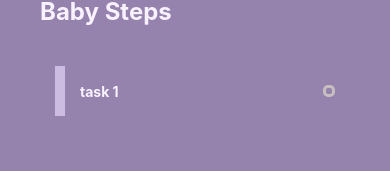
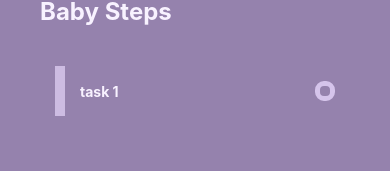
Before and after one commit to gtrofimov13/babysteps, a React Native app: screen / in a window 390 px wide. Shown: the part 123-294 px from the top of the page. Built offline with nearby package versions, Linux system fonts and the light colour scheme.

Commit message:
change difficulty circle

```diff
--- a/assets/Colors.js
+++ b/assets/Colors.js
@@ -6,7 +6,12 @@ bg: '#9582AD',
 text: '#F8F2FF',
 item: '#9582AD',
 square: '#E5D4FA',
-circular: '#FAF9D4',
+circular:  {
+    green: '#E1FAC5',
+    yellow: '#FAF6B9',
+    red: '#FAACC1',
+    gray: '#E5D4FA'
+},
 };
 
 export default colors;
--- a/components/Task.js
+++ b/components/Task.js
@@ -1,8 +1,36 @@
-import React from "react";
+import React, { useState } from "react";
 import { View, Text, StyleSheet, Touchable, TouchableOpacity } from "react-native";
 import colors from "../assets/Colors";
 
 const Task = (props) => {
+
+    const [dif,setDif]=useState(null)
+
+    {/*change taskDif */}
+    const handleDif = (dif) => {
+        // if taskDif = 2 => 0
+        // else +1
+        if(dif===null)
+        setDif('low')
+        else if (dif==='low')
+        setDif('mid')
+        else if(dif==='mid')
+        setDif('high')
+        else {
+        setDif(null)
+        }
+    }
+
+    function getDif(dif) {
+        if(dif===null)
+          return {borderColor: colors.circular.gray}
+        else if(dif==='low')
+          return {borderColor: colors.circular.green}
+        else if(dif==='mid')
+          return {borderColor: colors.circular.yellow}
+        else (dif==='high')
+          return {borderColor: colors.circular.red}
+    }
 
     return (
         <View style = {styles.item}>
@@ -11,7 +39,9 @@ const Task = (props) => {
                 <Text style = {styles.itemText}>{props.text}</Text>
             </View>
             <View>
-                <TouchableOpacity style={styles.circular}></TouchableOpacity>
+                <TouchableOpacity
+                onPress={() => handleDif(dif)}
+                style={[styles.circular, getDif(dif)]}></TouchableOpacity>
             </View>
         </View>
     )
@@ -45,12 +75,11 @@ const styles = StyleSheet.create({
         fontWeight: 'bold'
     },
     circular: {
-        width: 12,
-        height: 12,
-        borderRadius: 5,
-        borderColor: colors.circular,
-        borderWidth: 3,
-        opacity: 0.5
+        width: 20,
+        height: 20,
+        borderRadius: 9,
+        borderWidth: 5,
+        opacity: 0.8
 
     }
 });
```
Also changed, not shown: App.js (+3 -4 lines).
